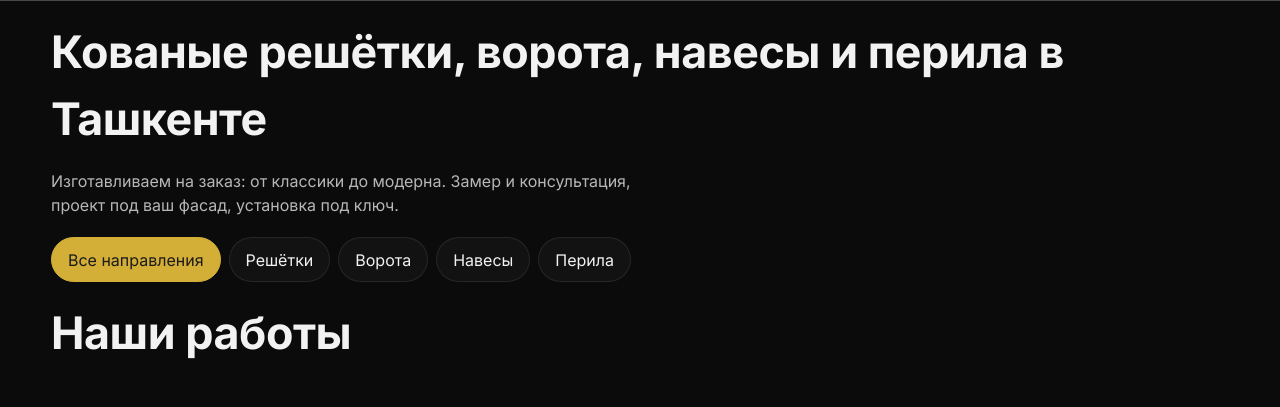
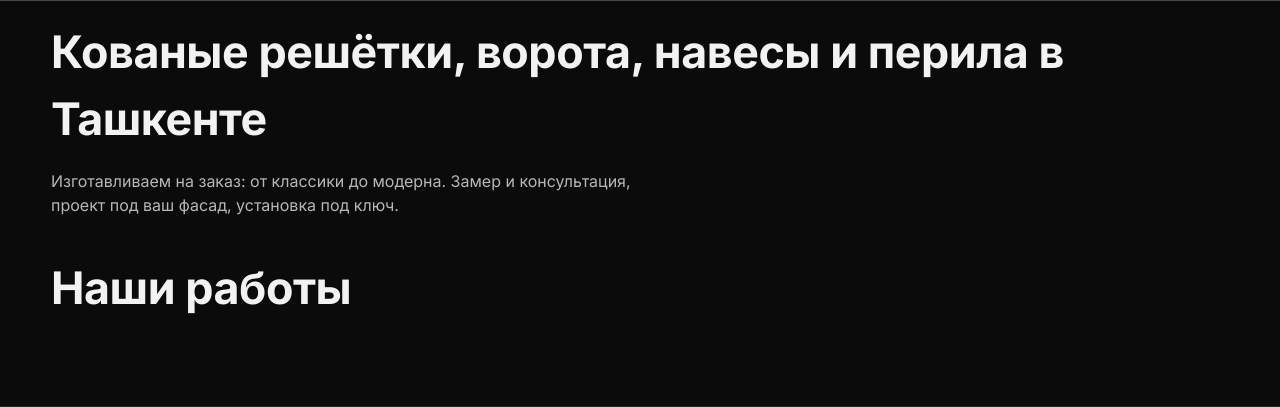
Before and after one commit to Saidaxrorxon/reshotka-house, a Django app: page / in a window 1280 px wide. Shown: the part 690-1097 px from the top of the page. Run offline with Django 5.2, Linux system fonts and the light colour scheme; data that the repository does not hold is empty; grey boxes are pictures that could not be loaded.

Commit message:
Remove duplicate category filter chips from the home page
Removed the "Все направления/Решётки/Ворота/Навесы/Перила" chip row
above "Наши работы" - it duplicated the same filter already on the
portfolio page and wasn't needed here. Removed the now-orphaned JS that
only targeted this element.

Co-authored-by: Claude <noreply@anthropic.com>

```diff
--- a/static/js/script.js
+++ b/static/js/script.js
@@ -103,79 +103,6 @@ const io = new IntersectionObserver((entries)=>{
   })
 },{threshold:0.08});
 document.querySelectorAll('[data-reveal]').forEach(el=> io.observe(el));
-
-// === Portfolio chips filter (scoped, supports category + allow-list by IDs) ===
-(function portfolioFilter(){
-  const chipsWrap = document.getElementById('portfolioChips');
-  const grid = document.getElementById('portfolioGrid');
-  if(!chipsWrap || !grid) return;
-
-  const chips = Array.from(chipsWrap.querySelectorAll('.chip'));
-  const cards = Array.from(grid.querySelectorAll('.card'));
-
-  // Map human labels (or data-filter) -> internal cfg
-  // cat: 'all' | 'grilles' | 'gates' | 'canopy' | 'railings' | your custom keys
-  // ids: optional allow-list of specific cards by id or data-id
-  const FILTER_MAP = {
-    'all': { cat: 'all' },
-    'Смотреть все категории': { cat: 'all' },
-    'Все направления': { cat: 'all' },
-    'Решётки': { cat: 'grilles' },
-    'Ворота': { cat: 'gates' },
-    'Навесы': { cat: 'canopy' },
-    'Перила': { cat: 'railings' },
-    // Пример точечного выбора карточек по ID (раскомментируй и подставь свои):
-    // 'Премиум решётки': { cat: 'grilles', ids: ['gr-01','gr-07','gr-12'] }
-  };
-
-  function applyFilter(key){
-    const cfg = FILTER_MAP[key] || { cat: key };
-    const ids = new Set((cfg.ids || []).filter(Boolean));
-    let visible = 0;
-
-    cards.forEach(card => {
-      const cat = card.dataset.cat || '';
-      const cardId = card.dataset.id || card.id || '';
-      const catOk = cfg.cat === 'all' || cat === cfg.cat;
-      const idOk = ids.size === 0 || (cardId && ids.has(cardId));
-      const show = catOk && idOk;
-
-      card.style.display = show ? '' : 'none';
-      card.setAttribute('aria-hidden', show ? 'false' : 'true');
-      if (show) visible++;
-    });
-
-    grid.classList.toggle('is-empty', visible === 0);
-  }
-
-  function setActive(btn){
-    chips.forEach(c => {
-      const isActive = c === btn;
-      c.classList.toggle('active', isActive);
-      c.setAttribute('aria-selected', isActive ? 'true' : 'false');
-    });
-  }
-
-  chipsWrap.addEventListener('click', (e)=>{
-    const btn = e.target.closest('.chip');
-    if(!btn) return;
-    const key = btn.dataset.filter || btn.textContent.trim();
-    setActive(btn);
-    applyFilter(key);
-  });
-
-  // Initial state
-  const initial = chips.find(c => c.classList.contains('active')) || chips[0];
-  if(initial){
-    setActive(initial);
-    applyFilter(initial.dataset.filter || initial.textContent.trim());
-  } else {
-    applyFilter('all');
-  }
-
-  // expose API
-  window.filterPortfolio = applyFilter;
-})();
 
 // Подключаем карточки портфолио к reveal
 document.querySelectorAll('#portfolioGrid .card').forEach(el=> {
--- a/templates/index.html
+++ b/templates/index.html
@@ -112,13 +112,6 @@
     <p class="reveal" data-reveal>
       Изготавливаем на заказ: от классики до модерна. Замер и консультация, проект под ваш фасад, установка под ключ.
     </p>
-    <div id="portfolioChips" class="chips reveal" data-reveal role="tablist" aria-label="Фильтр категорий">
-      <button class="chip active" role="tab" aria-selected="true" data-filter="all">Все направления</button>
-      <button class="chip" role="tab" aria-selected="false" data-filter="grilles">Решётки</button>
-      <button class="chip" role="tab" aria-selected="false" data-filter="gates">Ворота</button>
-      <button class="chip" role="tab" aria-selected="false" data-filter="canopy">Навесы</button>
-      <button class="chip" role="tab" aria-selected="false" data-filter="railings">Перила</button>
-    </div>
   </div>
 
 
```
